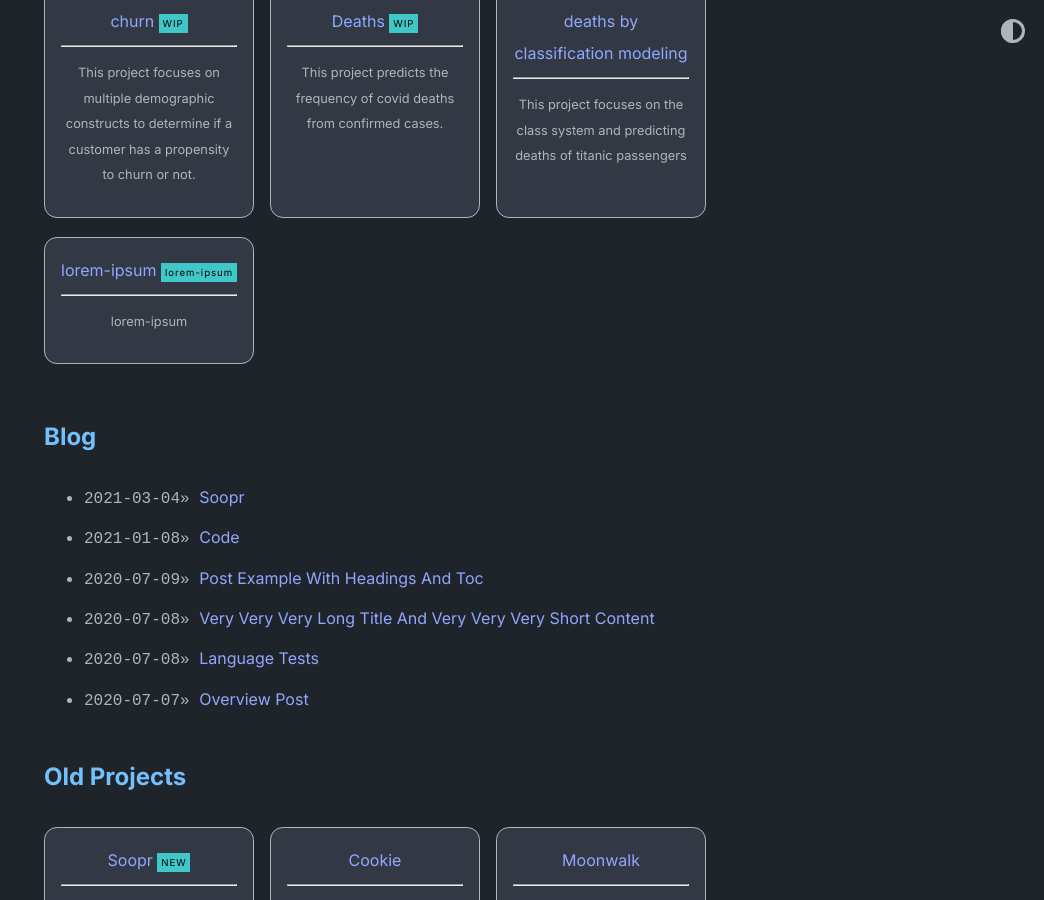
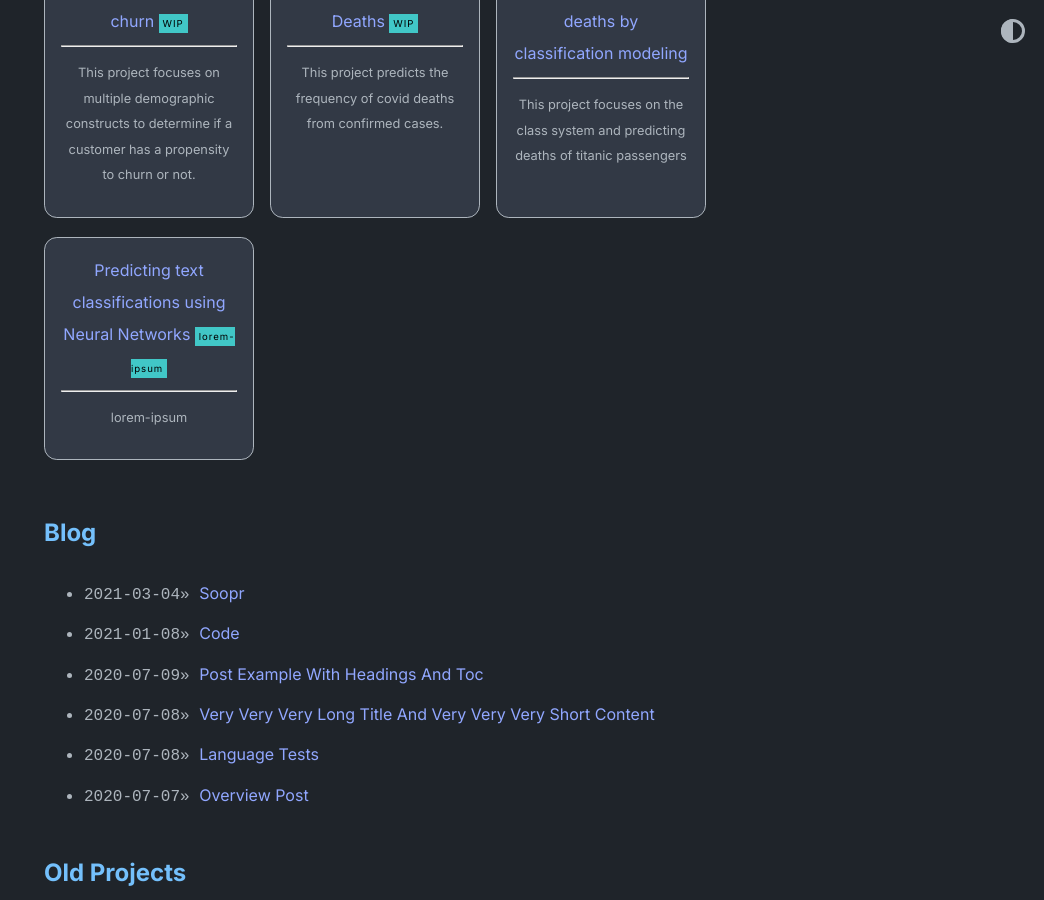
Before and after one commit to stackbit-projects/pleasant-oak-ce82d, a Jekyll site: the page built from index.md, in a window 1280 px wide and 900 px high, scrolled down 770 px. Shown: the whole window, without its empty margins (236-1280 px from the left). Built offline with Jekyll 4.4.1, drawn with Linux system fonts in a browser that asks for light colours.

Commit message:
home.yml: updated title in project_entries

```diff
--- a/_data/home.yml
+++ b/_data/home.yml
@@ -36,7 +36,7 @@ project_entries:
     desc: >-
       This project focuses on the class system and predicting deaths of titanic
       passengers
-  - title: lorem-ipsum
+  - title: Predicting text classifications using Neural Networks
     url: lorem-ipsum
     desc: lorem-ipsum
     highlight: lorem-ipsum
```
